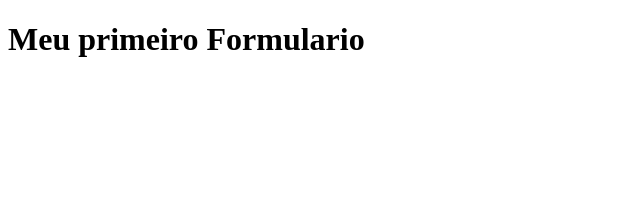
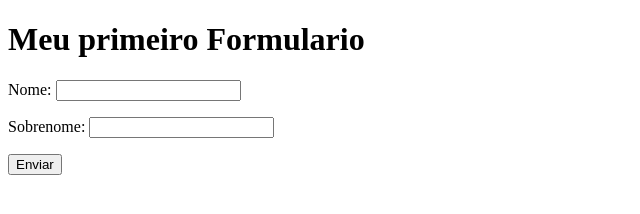
Before and after one commit to gsacrame/HTML-CSS, a plain HTML site: page Exercicios/ex025/form001.html in a window 1280 px wide. Shown: the whole page, without its empty margins (0-640 px from the left). Drawn offline with Linux system fonts and the light colour scheme.

Commit message:
Update form001.html

```diff
--- a/Exercicios/ex025/form001.html
+++ b/Exercicios/ex025/form001.html
@@ -8,6 +8,13 @@
 </head>
 <body>
     <h1>Meu primeiro Formulario</h1>
+    <form action="cadastro.php" method="post" autocomplete="off">
+        <p><label for="inome">Nome:</label>
+            <input type="text" name="nome" id="inome"></p>
+        <p><label for="isobrenome">Sobrenome:</label>
+             <input type="text" name="sobrenome" id="isobrenome"></p>
+        <p><input type="submit" value="Enviar"></p>
+    </form>
 
 </body>
 </html>
```
